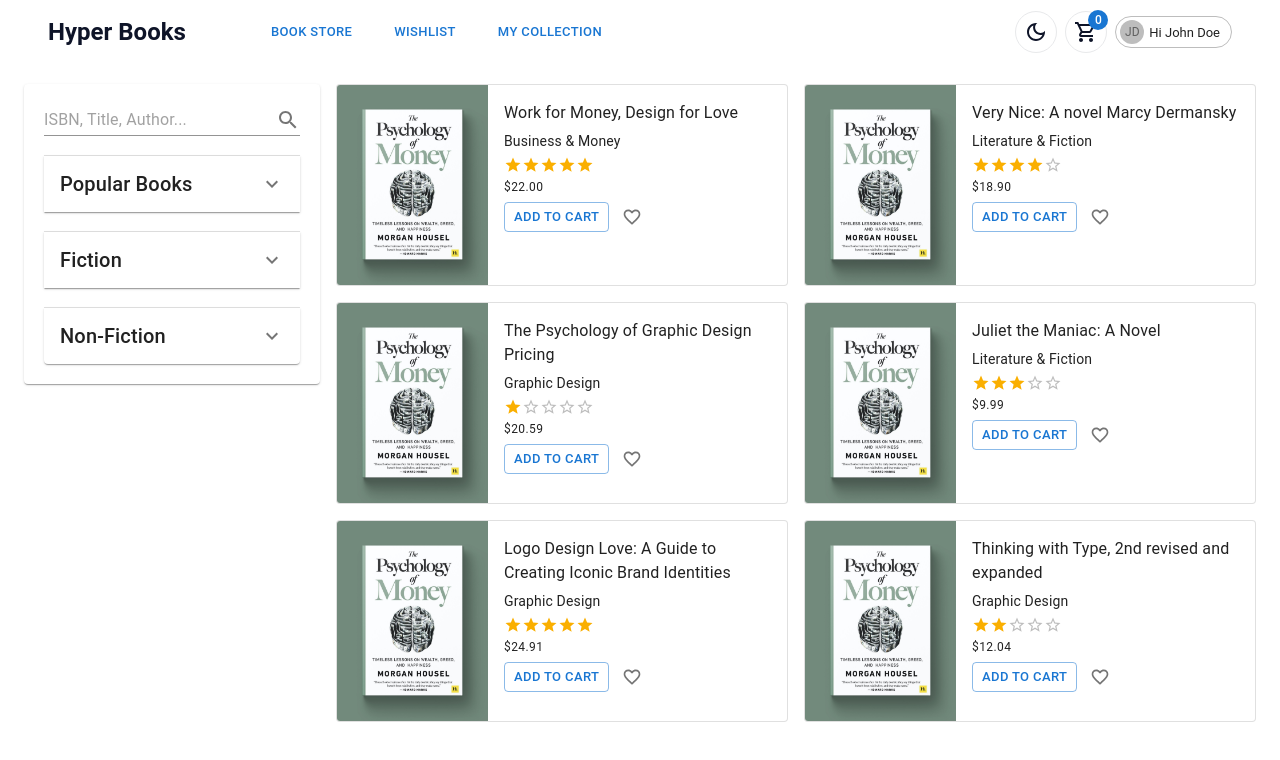
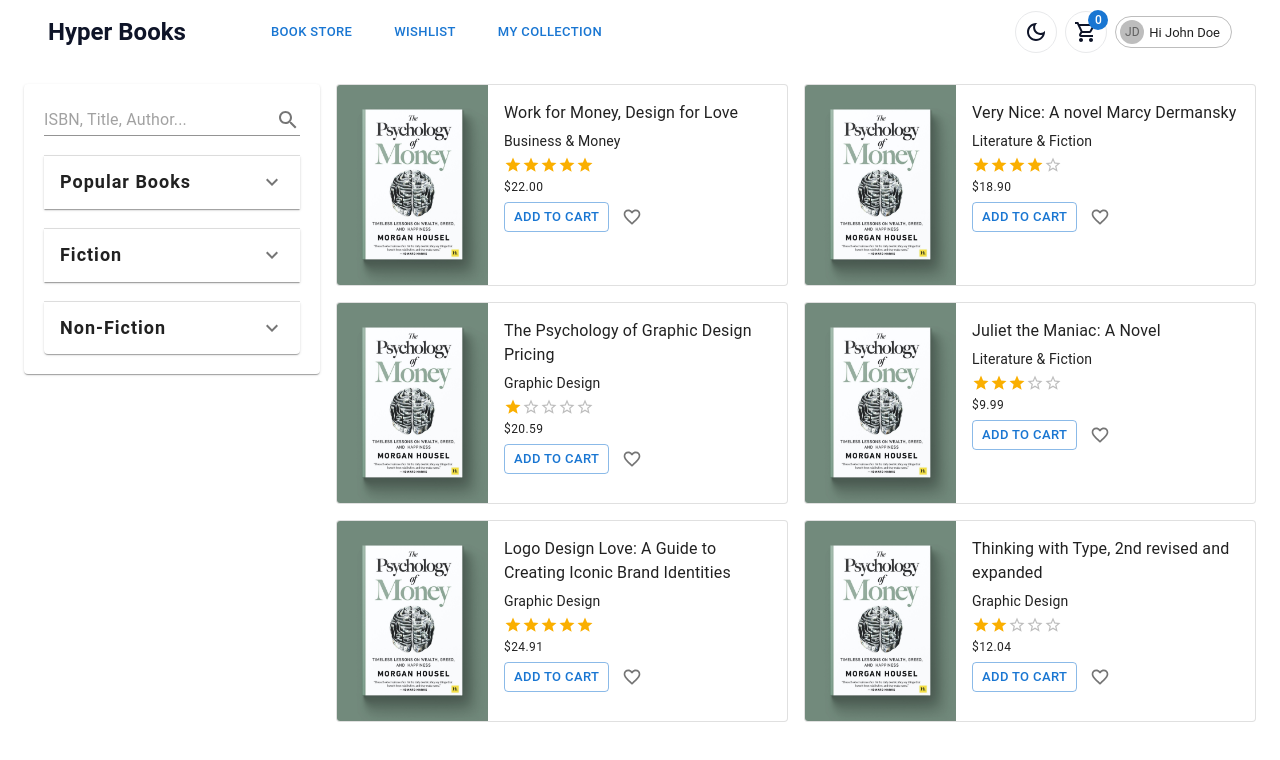
Before and after one commit to Jon-Felipe/hyperbooks, a React (Vite) app: page / in a window 1280 px wide. Shown: the top 760 px of the page. Built offline with nearby package versions, Linux system fonts and the light colour scheme.

Commit message:
filter header and options styling changes

```diff
--- a/src/components/SideFilters.tsx
+++ b/src/components/SideFilters.tsx
@@ -37,7 +37,11 @@ function SideFilters({}: Props) {
       {/* Popular filter */}
       <Accordion sx={{ margin: '20px 0' }}>
         <AccordionSummary expandIcon={<ExpandMoreIcon />}>
-          <Typography variant='h6' component='p'>
+          <Typography
+            variant='h6'
+            component='h3'
+            sx={{ fontSize: '18px', fontWeight: 'bold', letterSpacing: '1px' }}
+          >
             Popular Books
           </Typography>
         </AccordionSummary>
@@ -52,6 +56,9 @@ function SideFilters({}: Props) {
                 bgcolor: 'transparent',
                 border: 'none',
                 cursor: 'pointer',
+                color: '#6c757d',
+                letterSpacing: '1px',
+                margin: '5px 0',
               }}
               onClick={() => console.log('popular books')}
             >
@@ -63,7 +70,11 @@ function SideFilters({}: Props) {
       {/* Fiction filter */}
       <Accordion>
         <AccordionSummary expandIcon={<ExpandMoreIcon />}>
-          <Typography variant='h6' component='p'>
+          <Typography
+            variant='h6'
+            component='h3'
+            sx={{ fontSize: '18px', fontWeight: 'bold', letterSpacing: '1px' }}
+          >
             Fiction
           </Typography>
         </AccordionSummary>
@@ -78,6 +89,9 @@ function SideFilters({}: Props) {
                 bgcolor: 'transparent',
                 border: 'none',
                 cursor: 'pointer',
+                color: '#6c757d',
+                letterSpacing: '1px',
+                margin: '5px 0',
               }}
               onClick={() => console.log('popular books')}
             >
@@ -89,7 +103,11 @@ function SideFilters({}: Props) {
       {/* Non-Fiction filter */}
       <Accordion sx={{ marginTop: '20px' }}>
         <AccordionSummary expandIcon={<ExpandMoreIcon />}>
-          <Typography variant='h6' component='p'>
+          <Typography
+            variant='h6'
+            component='h3'
+            sx={{ fontSize: '18px', fontWeight: 'bold', letterSpacing: '1px' }}
+          >
             Non-Fiction
           </Typography>
         </AccordionSummary>
@@ -104,6 +122,9 @@ function SideFilters({}: Props) {
                 bgcolor: 'transparent',
                 border: 'none',
                 cursor: 'pointer',
+                color: '#6c757d',
+                letterSpacing: '1px',
+                margin: '5px 0',
               }}
               onClick={() => console.log('popular books')}
             >
```
